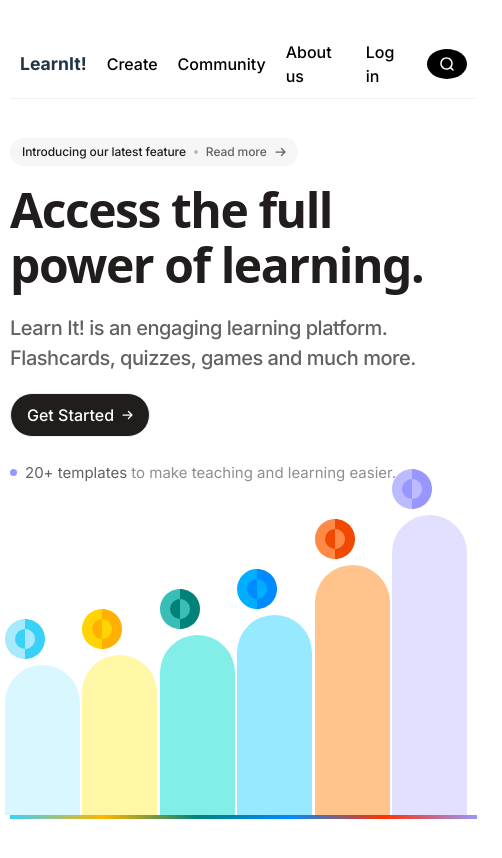
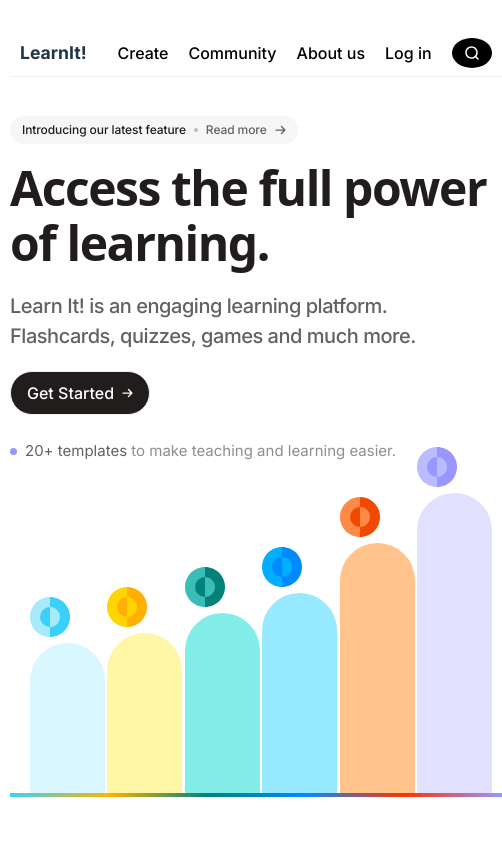
Before and after one commit to tanyagrr/first-project, a React (Vite) app: page / in a window 390 px wide. Shown: the top 858 px of the page, 502 px wide, since content can reach past the window. Built offline with nearby package versions, Linux system fonts and the light colour scheme.

Commit message:
fix media query

```diff
--- a/src/App.css
+++ b/src/App.css
@@ -271,6 +271,6 @@ and (max-width: 480px)  {
     .illustration {
       margin-top: -30px;
       margin-right: 10px;
-      margin-left: -5px;
+      margin-left: 20px;
     }
 }
```
